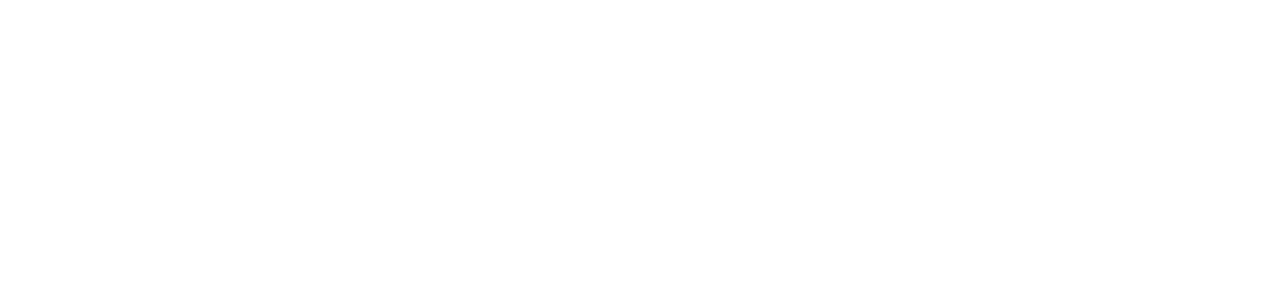
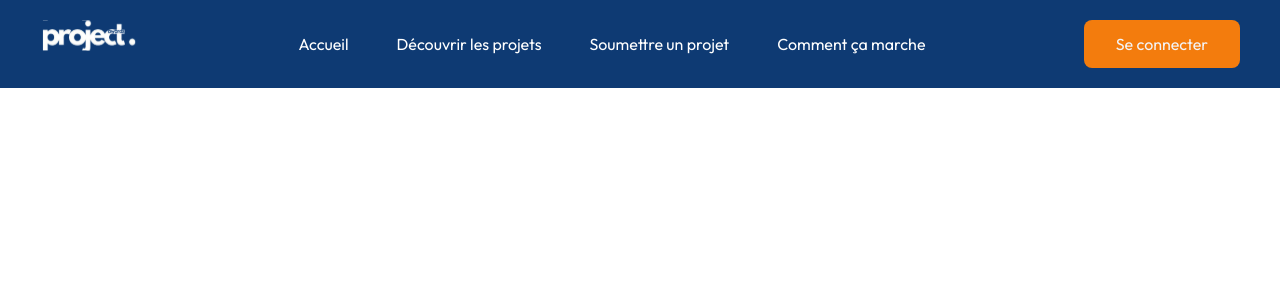
Before and after one commit to Chris0696/awards, a Next.js app in the folder frontend/: page / in a window 1280 px wide. Shown: the top 300 px of the page. Built offline with nearby package versions, Linux system fonts and the light colour scheme.

Commit message:
feature(ui-integration):landing page header set up

```diff
--- a/frontend/app/page.tsx
+++ b/frontend/app/page.tsx
@@ -1,3 +1,9 @@
+import Header from "@/components/Header";
+
 export default function Home() {
-  return <section></section>;
+  return (
+    <section>
+      <Header />
+    </section>
+  );
 }
--- /dev/null
+++ b/frontend/components/Button.tsx
@@ -0,0 +1,37 @@
+type Props = {
+  children: React.ReactNode;
+  variant: "outline" | "filled";
+  bgcolor?: string;
+  textcolor?: string;
+  outlinebordercolor?: string;
+  color?: "white" | "secondary";
+};
+
+export default function Button({
+  children,
+  variant,
+  bgcolor,
+  textcolor,
+  outlinebordercolor,
+  color,
+}: Props) {
+  return (
+    <button
+      className={` ${
+        variant === "filled"
+          ? `${
+              bgcolor
+                ? `bg-${bgcolor} text-${color} hover:text-${bgcolor} hover:bg-${textcolor}`
+                : "bg-secondary hover:bg-gray-100 hover:text-secondary text-gray-100"
+            } `
+          : `border ${
+              color
+                ? `border-${color} text-${color} hover:bg-${color} hover:text-${textcolor}`
+                : "border-secondary text-secondary hover:bg-secondary hover:text-gray-100"
+            } `
+      }   px-8 py-3 rounded-md  cursor-pointer  transition-colors hidden md:block`}
+    >
+      {children}
+    </button>
+  );
+}
--- /dev/null
+++ b/frontend/components/Header.tsx
@@ -0,0 +1,47 @@
+import Image from "next/image";
+import Link from "next/link";
+import Button from "./Button";
+
+export default function Header() {
+  return (
+    <header className="bg-primary py-5 px-10">
+      <nav className="flex justify-between">
+        <Link href={"/"}>
+          <Image
+            src={"/LOGO.svg"}
+            alt="Project Awards Logo"
+            width={100}
+            height={100}
+          />
+        </Link>
+        <div className=" hidden md:flex space-x-6 items-center text-white  ">
+          <Link
+            href={"/"}
+            className="rounded-md hover:bg-white/10 transition-colors px-3 py-2"
+          >
+            Accueil
+          </Link>
+          <Link
+            href={"#"}
+            className="rounded-md hover:bg-white/10 transition-colors px-3 py-2"
+          >
+            Découvrir les projets
+          </Link>
+          <Link
+            href={"#"}
+            className="rounded-md hover:bg-white/10 transition-colors px-3 py-2"
+          >
+            Soumettre un projet
+          </Link>
+          <Link
+            href={"#"}
+            className="rounded-md hover:bg-white/10 transition-colors px-3 py-2"
+          >
+            Comment ça marche
+          </Link>
+        </div>
+        <Button variant="filled">Se connecter</Button>
+      </nav>
+    </header>
+  );
+}
```
